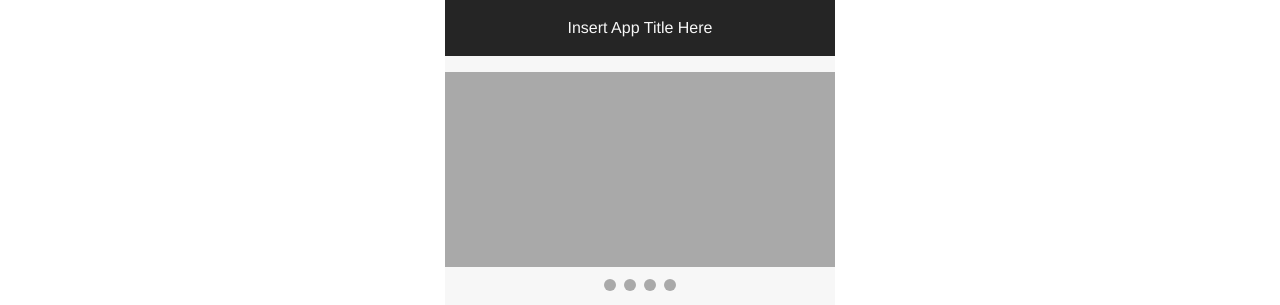
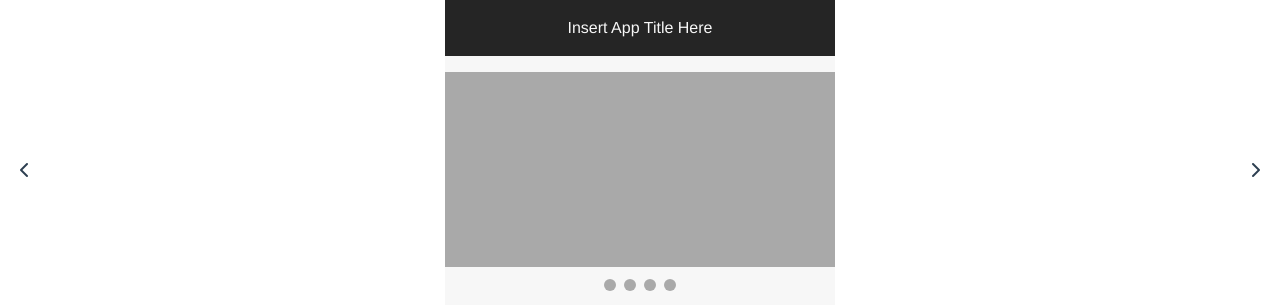
Before and after one commit to simd-float4x4/2525, a Vue app in the folder niconico-researcher/: page / in a window 1280 px wide. Shown: the top 305 px of the page. Built offline with nearby package versions, Linux system fonts and the light colour scheme.

Commit message:
フロント：cheveronボタンの実装

```diff
--- a/niconico-researcher/src/components/CarouselArea.vue
+++ b/niconico-researcher/src/components/CarouselArea.vue
@@ -1,6 +1,11 @@
 <template>
     <div class="carousel_area">
-
+        <div class="carousel left_button">
+            <i class="fa-solid fa-chevron-left"></i>
+        </div>
+        <div class="carousel right_button">
+            <i class="fa-solid fa-chevron-right"></i>
+        </div>
     </div>
     <div class="carousel_indicator_area">
         <div class="carousel_indicators">
@@ -18,6 +23,31 @@
         width: 390px;
         height: 195px;
         margin-bottom: 8px;
+    }
+
+    .carousel {
+        width: 50px;
+        position: relative;
+    }
+
+    .left_button {
+        margin-left: 0px;
+        height: 195px;
+        position: absolute;
+        left: 0;
+        display: flex;
+        align-items: center;
+        justify-content: center;
+    }
+
+    .right_button {
+        margin-right: 0px;
+        height: 195px;
+        position: absolute;
+        right: 0;
+        display: flex;
+        align-items: center;
+        justify-content: center;
     }
 
     .carousel_indicator_area {
```
